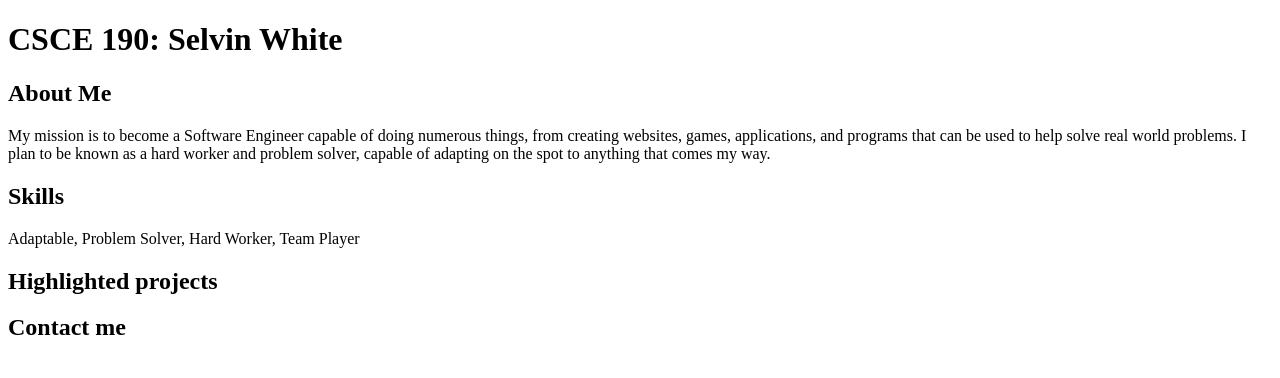
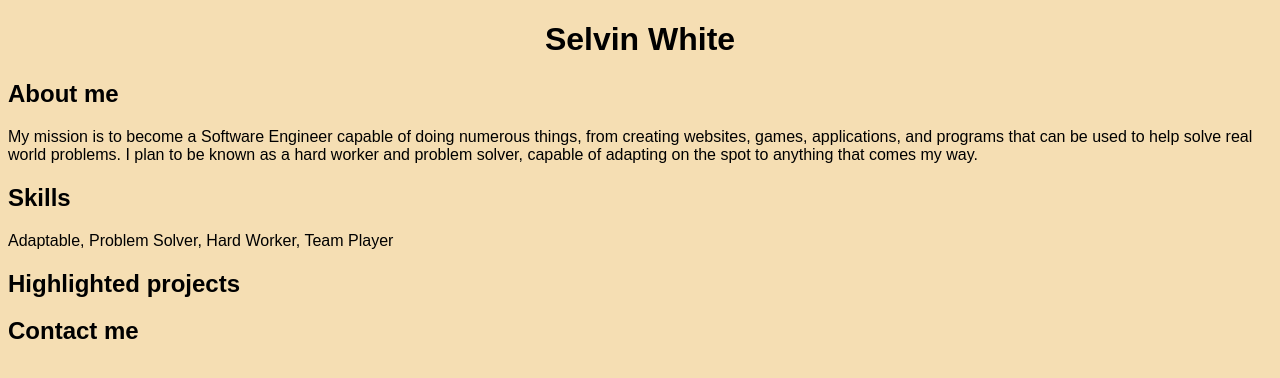
Before and after one commit to Selvin333/Selvin333.github.io, a plain HTML site: page index.html in a window 1280 px wide. Drawn offline with Linux system fonts and the light colour scheme.

Commit message:
more style changes

```diff
--- a/index.html
+++ b/index.html
@@ -1,12 +1,13 @@
 <!DOCTYPE html>
 <html>
 <head>
-    <title>CSCE 190 Website</title>
+    <title>CSCE 190: Selvin White</title>
+    <link rel="stylesheet" href="styles.css">
 </head>
 <body>
-    <h1>CSCE 190: Selvin White</h1>
+    <h1>Selvin White</h1>
     <div class="about">
-        <h2>About Me</h2>
+        <h2>About me</h2>
         <p>My mission is to become a Software Engineer capable of doing numerous things,
              from creating websites, games, applications, and programs that can be used
              to help solve real world problems. I plan to be known as a hard worker and
```
